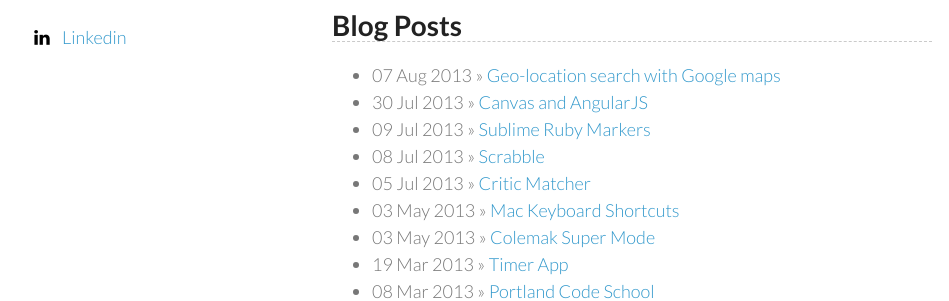
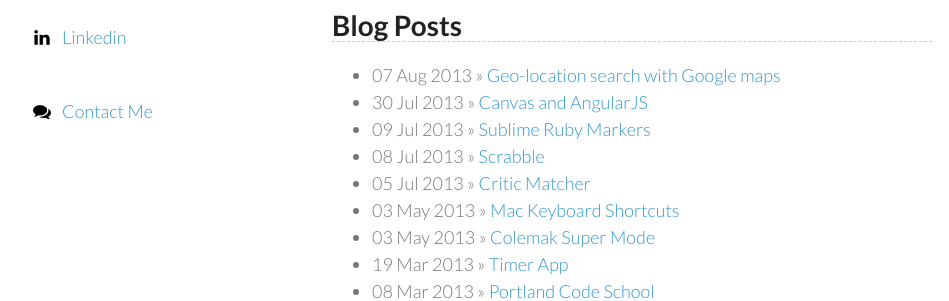
Before and after one commit to zeisler/zeisler.github.io, a Jekyll site: the page built from index.html, in a window 1280 px wide. Shown: the part 311-612 px from the top of the page, without its empty margins (158-1107 px from the left). Built offline with Jekyll 4.4.1, drawn with Linux system fonts in a browser that asks for light colours.

Commit message:
add contact me link

```diff
--- a/_layouts/default.html
+++ b/_layouts/default.html
@@ -26,7 +26,8 @@
         <p class="view"><a href="https://github.com/zeisler"><i class="icon-github"></i>GitHub</a></p>
         <p class="view"><a href="https://twiter.com/dustinzeisler"><i class="icon-twitter"></i>Twitter</a></p>
         <p class="view"><a href="http://linkedin.com/in/dzeisler"><i class="icon-linkedin"></i>Linkedin</a></p>
-
+        <br/>
+        <p class="view"><a href="mailto:dustin@zeisler.net"><i class="icon-comments"></i>Contact Me</a></p>
       </header>
       <section>
       <h2>{{ page.title }}</h2>
--- a/_layouts/home.html
+++ b/_layouts/home.html
@@ -16,7 +16,7 @@
   </head>
   <body>
     <div class="wrapper">
-      <header>
+           <header>
         <a href="/" class="title">{{ site.name }}</a>
         <p class="view">Web Developer</p>
         <p class="view"><i class="icon-tasks"></i><a href="/projects">Projects</a></p>
@@ -25,7 +25,8 @@
         <p class="view"><a href="https://github.com/zeisler"><i class="icon-github"></i>GitHub</a></p>
         <p class="view"><a href="https://twiter.com/dustinzeisler"><i class="icon-twitter"></i>Twitter</a></p>
         <p class="view"><a href="http://linkedin.com/in/dzeisler"><i class="icon-linkedin"></i>Linkedin</a></p>
-
+        <br/>
+        <p class="view"><a href="mailto:dustin@zeisler.net"><i class="icon-comments"></i>Contact Me</a></p>
       </header>
       <section>
       {{ content }}
```
